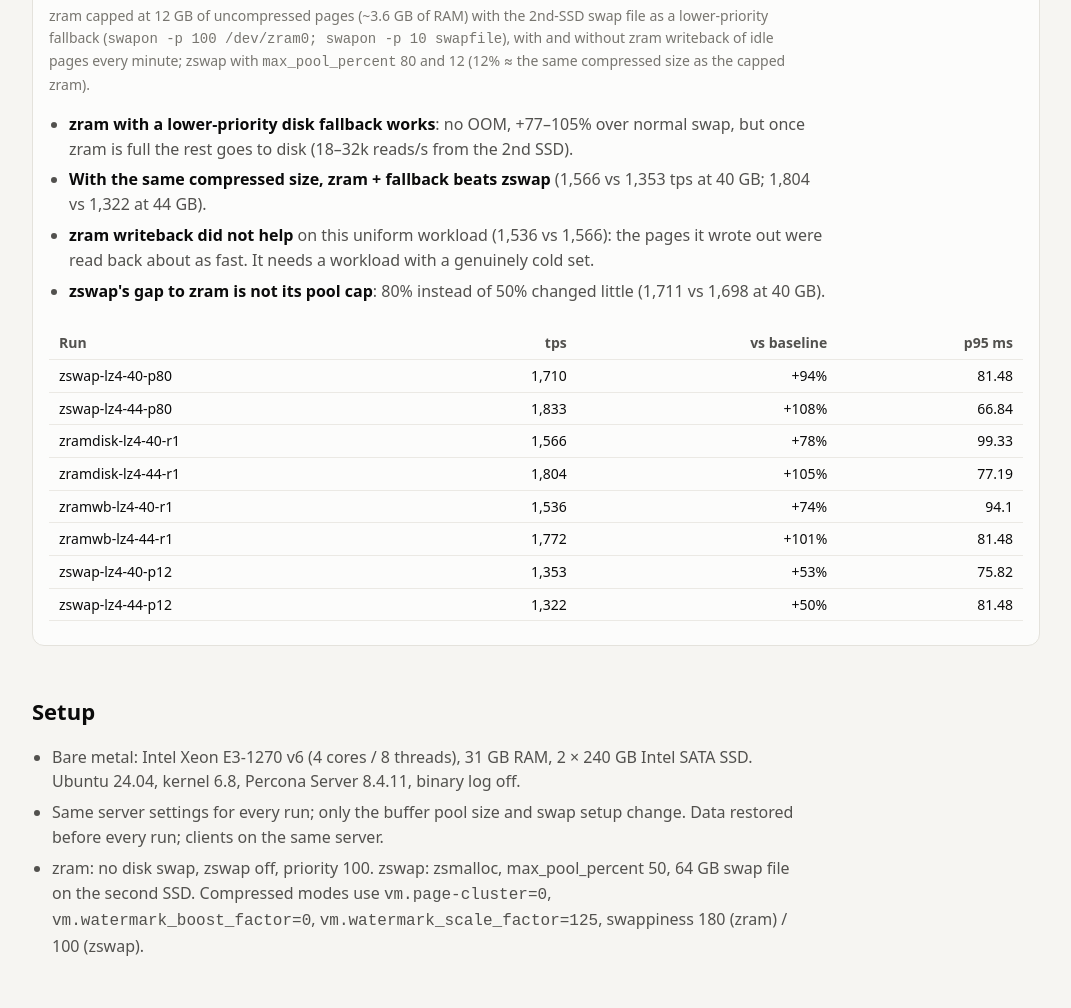
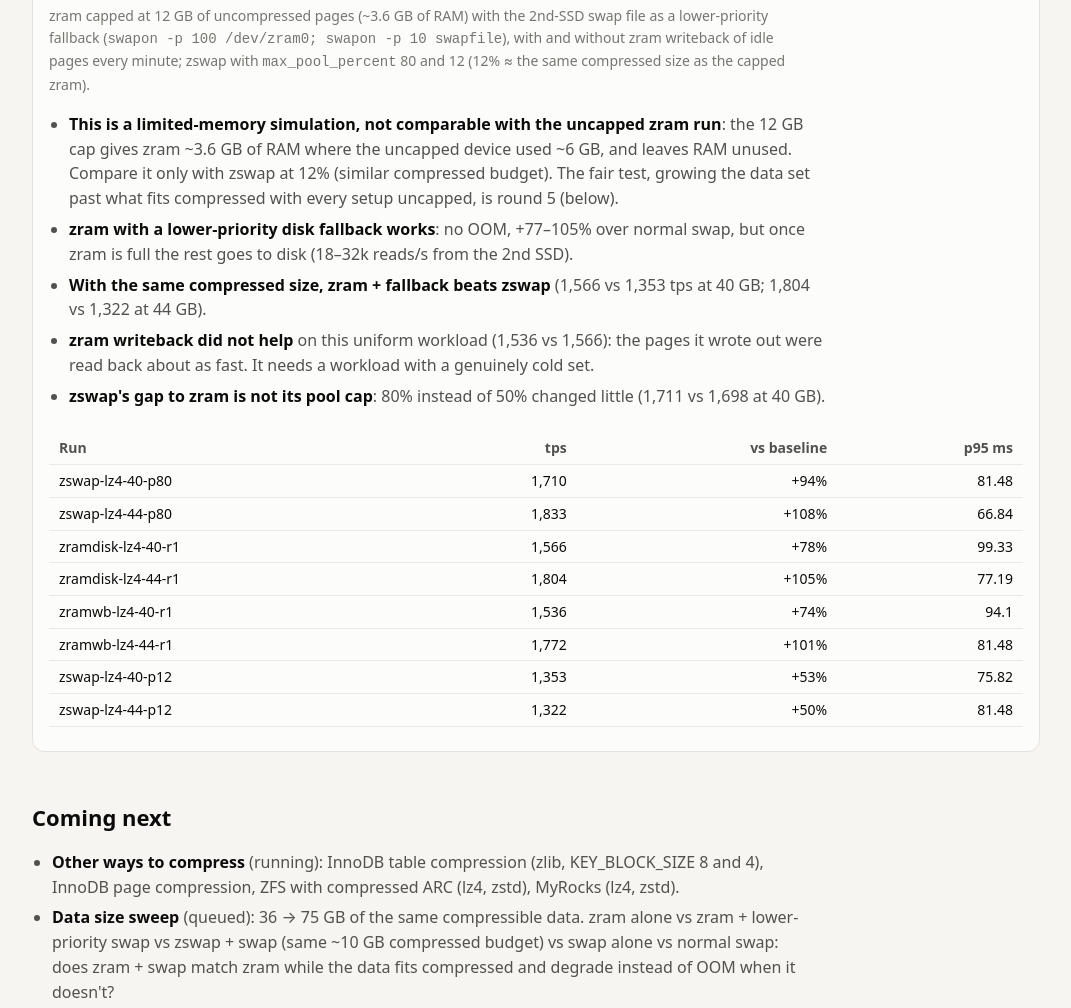
Before and after one commit to Percona-Lab/zram-zswap-db-benchmark, a plain HTML site: page docs/index.html in a window 1280 px wide. Shown: the part 3688-4696 px from the top of the page, without its empty margins (104-1175 px from the left). Drawn offline with Linux system fonts and the light colour scheme.

Commit message:
Page: capped-zram rows are a limited-memory simulation; coming next (rounds 4 and 5)
Co-Authored-By: Claude Opus 5.5 <noreply@anthropic.com>

```diff
--- a/docs/index.html
+++ b/docs/index.html
@@ -156,6 +156,7 @@ one core) with real pages; storage figures are typical values except the last, m
   <h3>zswap with a larger pool cap, zram with a disk fallback, zram writeback</h3>
   <p class="note">zram capped at 12 GB of uncompressed pages (~3.6 GB of RAM) with the 2nd-SSD swap file as a lower-priority fallback (<code>swapon -p 100 /dev/zram0; swapon -p 10 swapfile</code>), with and without zram writeback of idle pages every minute; zswap with <code>max_pool_percent</code> 80 and 12 (12% ≈ the same compressed size as the capped zram).</p>
   <ul class="findings">
+    <li><strong>This is a limited-memory simulation, not comparable with the uncapped zram run</strong>: the 12 GB cap gives zram ~3.6 GB of RAM where the uncapped device used ~6 GB, and leaves RAM unused. Compare it only with zswap at 12% (similar compressed budget). The fair test, growing the data set past what fits compressed with every setup uncapped, is round 5 (below).</li>
     <li><strong>zram with a lower-priority disk fallback works</strong>: no OOM, +77–105% over normal swap, but once zram is full the rest goes to disk (18–32k reads/s from the 2nd SSD).</li>
     <li><strong>With the same compressed size, zram + fallback beats zswap</strong> (1,566 vs 1,353 tps at 40 GB; 1,804 vs 1,322 at 44 GB).</li>
     <li><strong>zram writeback did not help</strong> on this uniform workload (1,536 vs 1,566): the pages it wrote out were read back about as fast. It needs a workload with a genuinely cold set.</li>
@@ -163,6 +164,12 @@ one core) with real pages; storage figures are typical values except the last, m
   </ul>
   <div class="tw"><table><tr><th>Run</th><th>tps</th><th>vs baseline</th><th>p95 ms</th></tr><tr><td>zswap-lz4-40-p80</td><td>1,710</td><td>+94%</td><td>81.48</td></tr><tr><td>zswap-lz4-44-p80</td><td>1,833</td><td>+108%</td><td>66.84</td></tr><tr><td>zramdisk-lz4-40-r1</td><td>1,566</td><td>+78%</td><td>99.33</td></tr><tr><td>zramdisk-lz4-44-r1</td><td>1,804</td><td>+105%</td><td>77.19</td></tr><tr><td>zramwb-lz4-40-r1</td><td>1,536</td><td>+74%</td><td>94.1</td></tr><tr><td>zramwb-lz4-44-r1</td><td>1,772</td><td>+101%</td><td>81.48</td></tr><tr><td>zswap-lz4-40-p12</td><td>1,353</td><td>+53%</td><td>75.82</td></tr><tr><td>zswap-lz4-44-p12</td><td>1,322</td><td>+50%</td><td>81.48</td></tr></table></div>
 </div>
+
+<h2>Coming next</h2>
+<ul class="findings">
+  <li><strong>Other ways to compress</strong> (running): InnoDB table compression (zlib, KEY_BLOCK_SIZE 8 and 4), InnoDB page compression, ZFS with compressed ARC (lz4, zstd), MyRocks (lz4, zstd).</li>
+  <li><strong>Data size sweep</strong> (queued): 36 → 75 GB of the same compressible data. zram alone vs zram + lower-priority swap vs zswap + swap (same ~10 GB compressed budget) vs swap alone vs normal swap: does zram + swap match zram while the data fits compressed and degrade instead of OOM when it doesn't?</li>
+</ul>
 
 <h2>Setup</h2>
 <ul class="findings">
```
Also changed, not shown: site/template.html (+7 -0 lines).
